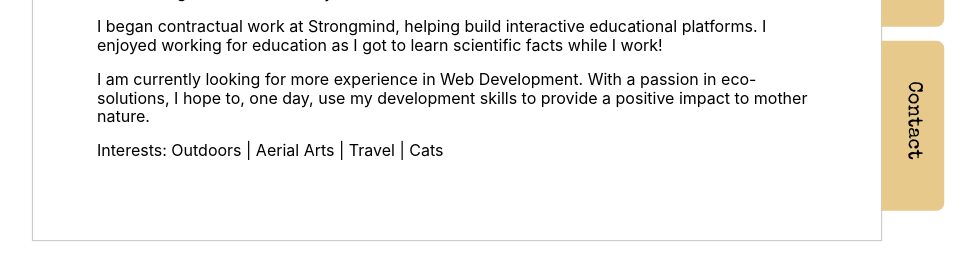
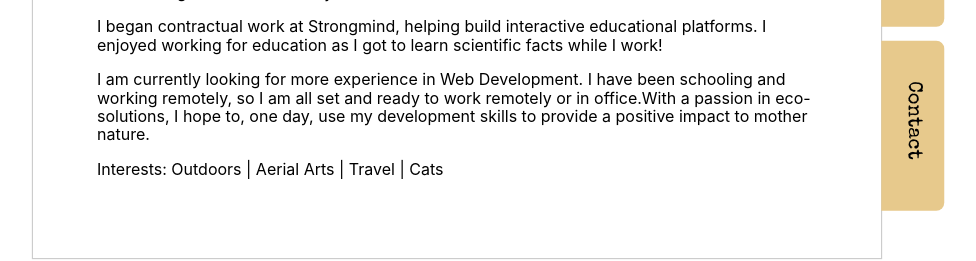
Before and after one commit to alvillaraza/dev_portfolio, a React (Create React App) app in the folder portfolio/: page /about-me in a window 1280 px wide. Shown: the part 550-811 px from the top of the page, without its empty margins (31-1007 px from the left). Built offline with nearby package versions, Linux system fonts and the light colour scheme.

Commit message:
added to about me

```diff
--- a/portfolio/src/components/AboutMe.js
+++ b/portfolio/src/components/AboutMe.js
@@ -8,22 +8,19 @@ function AboutMe() {
             <h1>About Me</h1>
             <img src={prof} alt='alexis-photo' className='my-photo' />
 
-            {/* <p>Impact statement (something interesting so people wanna read it) </p>
-      <p>Story of how you got into coding?</p>
-      <p>
-        What you do now, anything crazy cool for jobs, what's your experience
-        like right now
-      </p>
-      <p>Future goals and aspirations </p>
-      <p>
-        People need to understand: who you are, what you do? and why what you do
-        matter?
-      </p> */}
-            <p>Front end: HTML | CSS | Javascript | React | Redux</p>
+              <p>Front end: HTML | CSS | Javascript | React | Redux</p>
             <p>Back end: Node | SQL | Python</p>
             <p>
-                <a href='https://www.linkedin.com/in/alvillaraza/' target="_blank">LinkedIn</a>{' '}
-                | <a href='https://github.com/alvillaraza' target="_blank">Github</a>
+                <a
+                    href='https://www.linkedin.com/in/alvillaraza/'
+                    target='_blank'
+                >
+                    LinkedIn
+                </a>{' '}
+                |{' '}
+                <a href='https://github.com/alvillaraza' target='_blank'>
+                    Github
+                </a>
             </p>
             <p>
                 I studied Full Stack Web Development through Lambda School where
@@ -38,13 +35,15 @@ function AboutMe() {
             </p>
             <p>
                 I began contractual work at Strongmind, helping build
-                interactive educational platforms. I enjoyed working for education as I got to learn scientific facts while I work!
+                interactive educational platforms. I enjoyed working for
+                education as I got to learn scientific facts while I work!
             </p>
             <p>
-                I am currently looking for more experience in Web Development.
-                With a passion in eco-solutions, I hope to, one day, use my
-                development skills to provide a positive impact to mother
-                nature.
+                I am currently looking for more experience in Web Development. I
+                have been schooling and working remotely, so I am all set and
+                ready to work remotely or in office.With a passion in
+                eco-solutions, I hope to, one day, use my development skills to
+                provide a positive impact to mother nature.
             </p>
             <p>Interests: Outdoors | Aerial Arts | Travel | Cats</p>
         </div>
```
Also changed, not shown: portfolio/src/components/LandingPage.js (+1 -6 lines), portfolio/src/components/Resume.js (+12 -5 lines).
